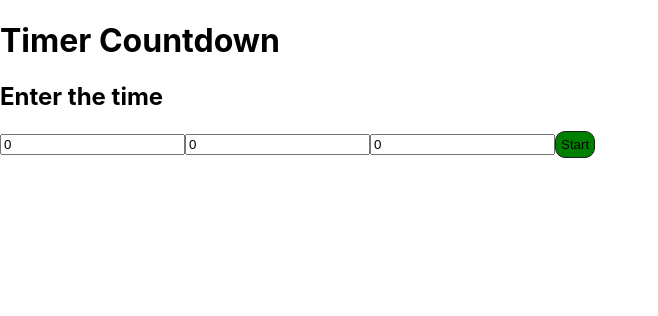
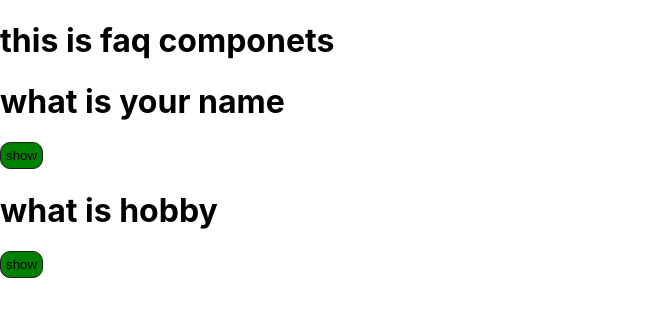
Before and after one commit to aniket2727/React-Interview, a React (Create React App) app in the folder app/: page / in a window 1280 px wide. Shown: the top 316 px of the page, without its empty margins (0-658 px from the left). Built offline with nearby package versions, Linux system fonts and the light colour scheme.

Commit message:
Faqcomponets

```diff
--- a/app/src/App.js
+++ b/app/src/App.js
@@ -155,10 +155,11 @@ import Formproblems from "./Problem44";
 import Parentxyz from "./Problem45";
 import Animations from "./animations/Animations1";
 import Timercountdown from "./Timercoutntdown/TimerCountdown";
+import Faqcomponets from "./FaQcomponets";
 function App() {
   return (
     <div className="">
-      <Timercountdown/>
+      <Faqcomponets/>
     </div>
   );
 }
--- /dev/null
+++ b/app/src/FaQcomponets.js
@@ -0,0 +1,53 @@
+
+
+
+//   faq  componets
+
+import { useState } from "react";
+
+
+
+const Faqcomponets = () => {
+
+    const [data, setData] = useState([{
+        questions: "what is your name",
+        ans: "aniket",
+        setStatus: false
+    }, {
+        questions: "what is hobby",
+        ans: "playing cricket",
+        setStatus: false
+
+    }])
+
+
+    const handledisplay = (index) => {
+        setData(prev => {
+            let newData = [...prev];
+            newData[index] = {...newData[index], setStatus: !newData[index].setStatus};
+            return newData;
+        });
+    }
+    return (
+        <div>
+            <h1>this is faq componets</h1>
+            {
+                data.map((item, index) => (
+                    <div key={index}>
+                        <h1>{item.questions}</h1>
+                        {
+                            item.setStatus && <h1>{item.ans}</h1>
+                        }
+
+                        <button onClick={() => handledisplay(index)}>{item.setStatus ? 'hide' : 'show'}</button>
+                    </div>
+                ))
+
+
+            }
+        </div >
+    )
+}
+
+
+export default Faqcomponets;
```
